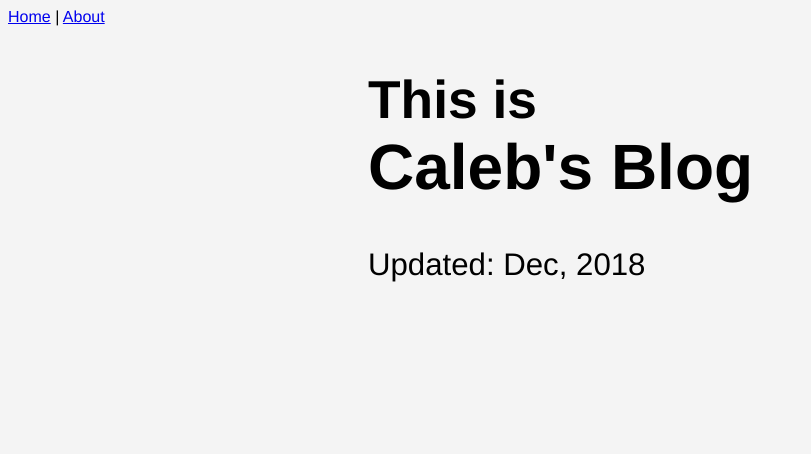
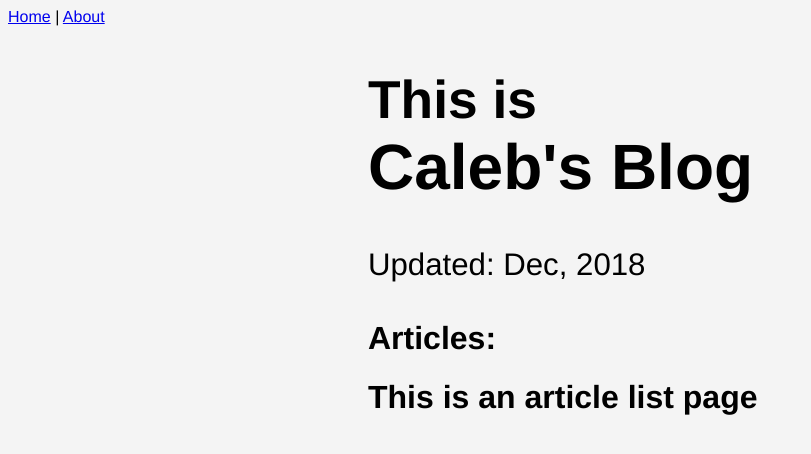
Before and after one commit to komali2/personalWebsite, a Vue app in the folder blog/: page / in a window 1280 px wide. Shown: the top 454 px of the page, without its empty margins (0-811 px from the left). Built offline with nearby package versions, Linux system fonts and the light colour scheme.

Commit message:
Get a skeleton articlelist component

```diff
--- /dev/null
+++ b/blog/src/components/ArticleList.vue
@@ -0,0 +1,5 @@
+<template>
+  <div class="article-list">
+    <h1>This is an article list page</h1>
+  </div>
+</template>
--- a/blog/src/views/Home.vue
+++ b/blog/src/views/Home.vue
@@ -11,14 +11,22 @@
         </small>
       </h3>
     </header>
+    <div>
+      <h1>
+        Articles:
+      </h1>
+      <article-list/>
+    </div>
   </main>
 </template>
 
 <script lang="ts">
 import { Component, Vue } from 'vue-property-decorator';
+import ArticleList from '@/components/ArticleList.vue';
 
 @Component({
   components: {
+    ArticleList
   },
 })
 export default class Home extends Vue {}
```
